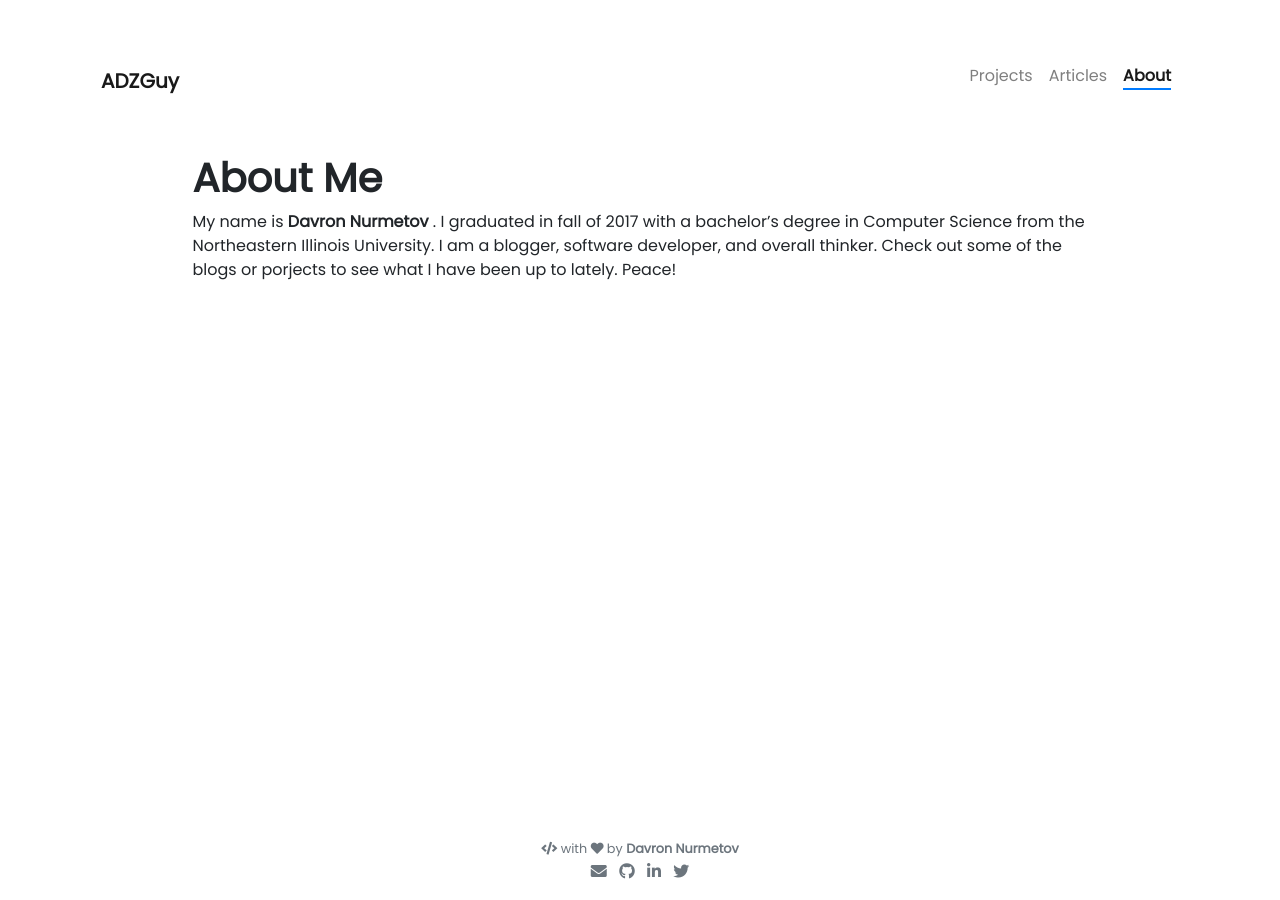
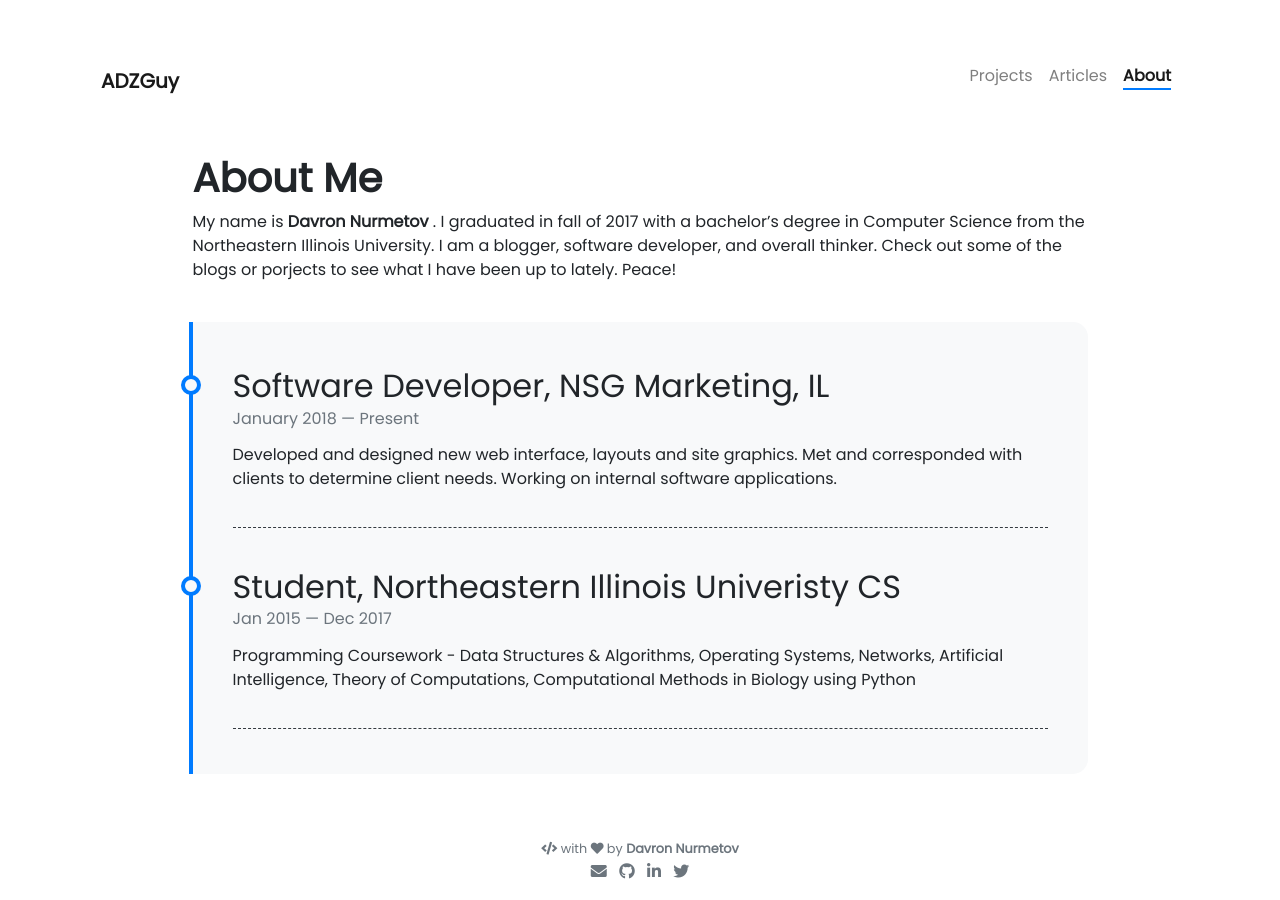
Before and after one commit to adzguy/portfolio, a Jekyll site: the page built from pages/about.md, in a window 1280 px wide. Built offline with Jekyll 4.4.1, drawn with Linux system fonts in a browser that asks for light colours; nearby versions of some CDN libraries.

Commit message:
Few Updates

```diff
--- a/_config.yml
+++ b/_config.yml
@@ -1,7 +1,7 @@
 ### Site Settings ###
 title               : ADZGuy
 description         : >-                               # >- means to ignore newlines until "url:"
-                      Friendly, Sincere, Curious, & Ambitious | Software Developer
+                      Friendly, Sincere, Curious, & Ambitious Software Developer
                       .
 
 url                 : "https://adzguy.github.io"                               # base hostname & protocol for your site (e.g. http://example.com)
--- a/_data/timeline.yml
+++ b/_data/timeline.yml
@@ -1,11 +1,7 @@
-- title: iOS Developer, Freelancing, IL
-  from: June 2017
+- title: Software Developer, NSG Marketing, IL
+  from: January 2018
   to: Present
-
-- title: Web Developer, NSG Marketing, IL
-  from: March 2018
-  to: February 2019
-  description: Developed and designed new web interface, layouts and site graphics. Met and corresponded with clients to determine client needs for company site. Leveraged knowledge in Full Stack Web Development, JavaScript, Git and debugged using Firefox, Chrome Developer Tools.
+  description: Developed and designed new web interface, layouts and site graphics. Met and corresponded with clients to determine client needs. Working on internal software applications.
 
 - title: Student, Northeastern Illinois Univeristy CS
   from: Jan 2015
--- a/pages/about.md
+++ b/pages/about.md
@@ -15,6 +15,6 @@ My name is **{{ site.author.name }}** . I graduated in fall of 2017 with a  bach
 {% include about/skills.html title="Other Skills" source=site.data.other-skills %}
 </div> -->
 
-<!-- <div class="row">
+<div class="row">
 {% include about/timeline.html %}
-</div> -->
+</div>
```
